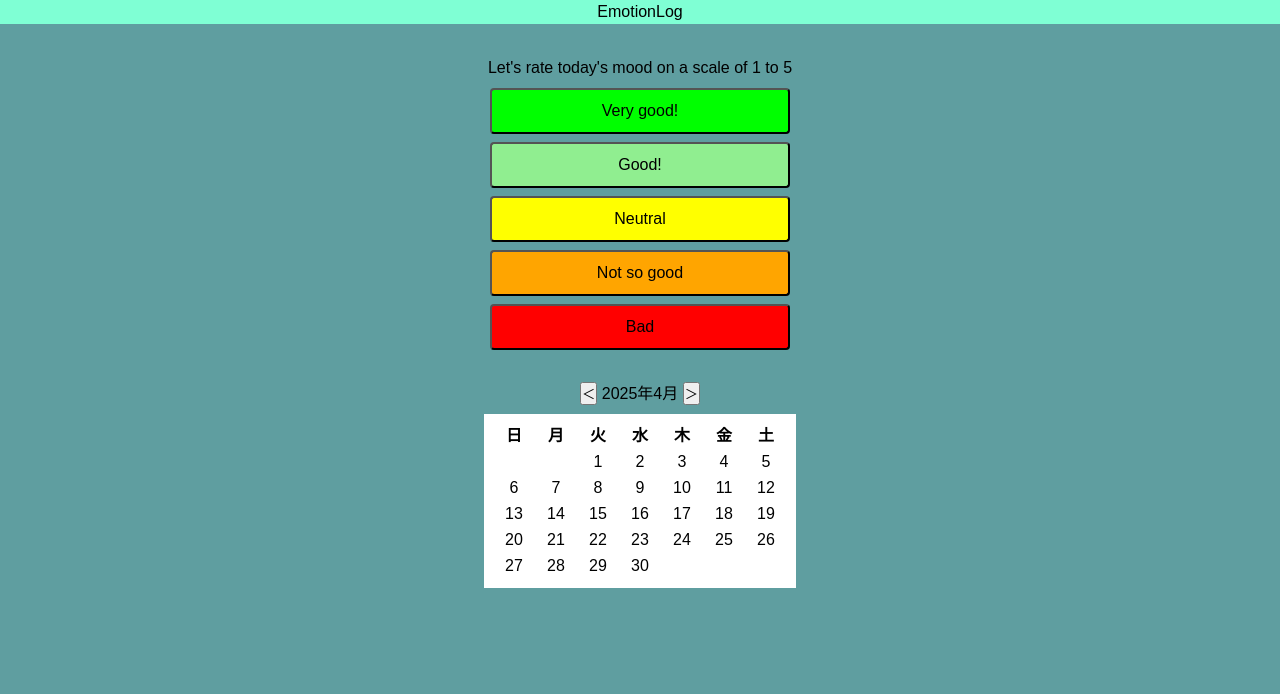
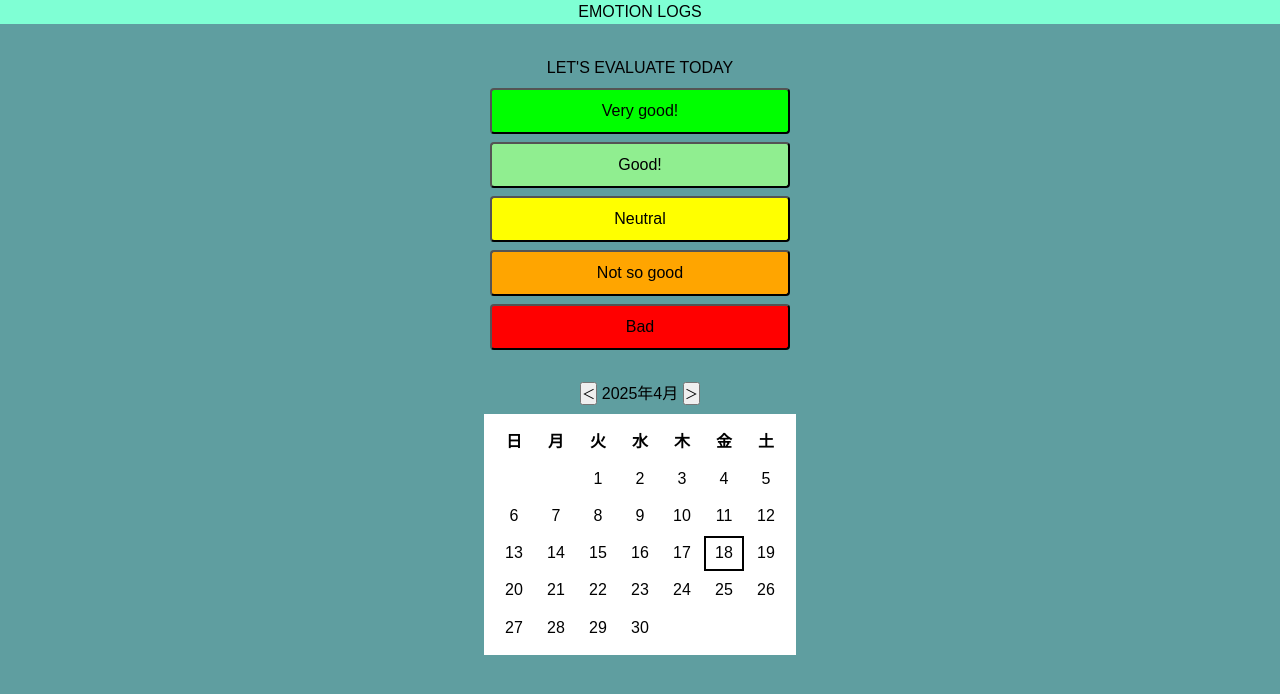
Before and after one commit to terakooooou/Emotion-Log, a plain HTML site: page index.html in a window 1280 px wide. Drawn offline with Linux system fonts and the light colour scheme.

Commit message:
カレンダーの大きさ変更，今日を囲う

```diff
--- a/index.html
+++ b/index.html
@@ -8,11 +8,11 @@
 </head>
 <body>
 
-    <header>EmotionLog</header>
+    <header >EMOTION LOGS</header>
 
     <main>
         <section id="rating-section">
-            <p>Let's rate today's mood on a scale of 1 to 5</p>
+            <p>LET'S EVALUATE TODAY</p>
 
             <button data-value="5">Very good!</button>
             <button data-value="4">Good!</button>
--- a/script.js
+++ b/script.js
@@ -18,7 +18,13 @@ window.addEventListener('DOMContentLoaded',()=>{
             const today=getToday();
 
             const storedData=JSON.parse(localStorage.getItem('emotionLogs'))||{};
-            storedData[today]=value;
+
+            if(storedData[today]===value){
+                delete storedData[today];
+            }else{
+                storedData[today]=value;
+            }
+
 
             localStorage.setItem('emotionLogs',JSON.stringify(storedData));
 
@@ -102,6 +108,10 @@ function renderCalendar(year,month){
                 td.style.backgroundColor=colorMap[value]||'transparent';
             }
 
+            if(dayString===getToday()){
+                td.classList.add('today')
+            }
+
             currentDay++;
             tr.appendChild(td);
         }
--- a/style.css
+++ b/style.css
@@ -25,6 +25,8 @@ main{
     padding: 1rem;
     text-align: center;
 }
+
+
 
 section{
     margin-bottom: 2rem;
@@ -65,6 +67,7 @@ section{
 }
 
 #month-nav{
+
     text-align: center;
     margin-bottom: 0.5rem;
 
@@ -80,4 +83,10 @@ section{
 .calendar-table td, .calendar-table th{
     padding: auto;
     min-width: 2.5rem;
+    height: 2.2rem;
+
 }
+
+.today{
+    border: 2px solid black;
+}
```
